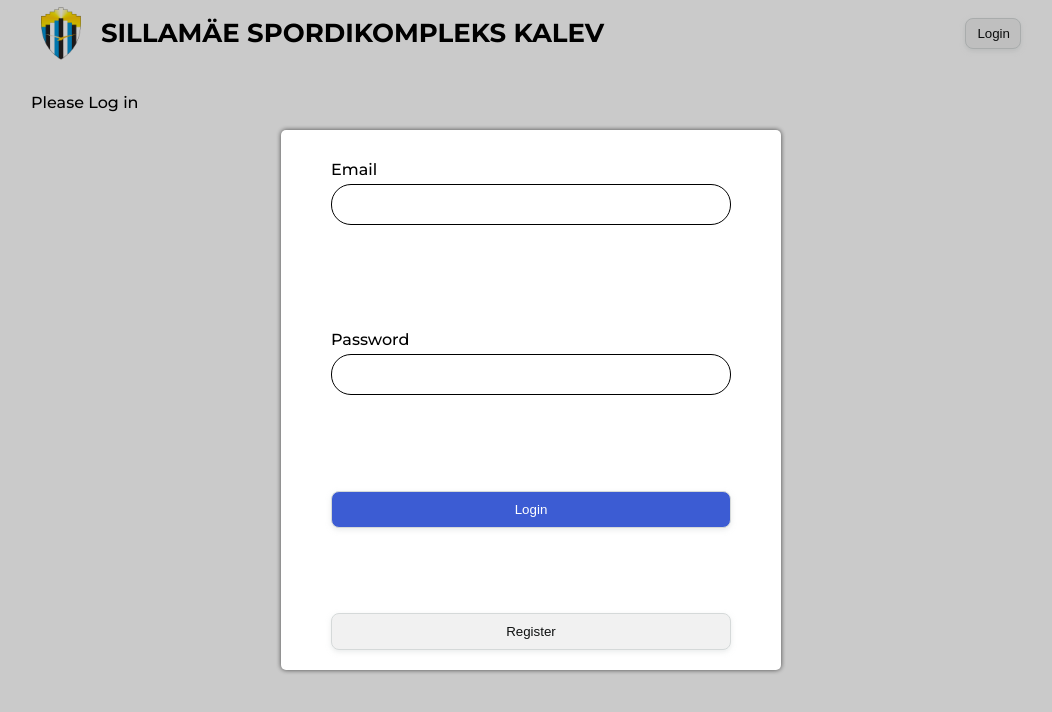
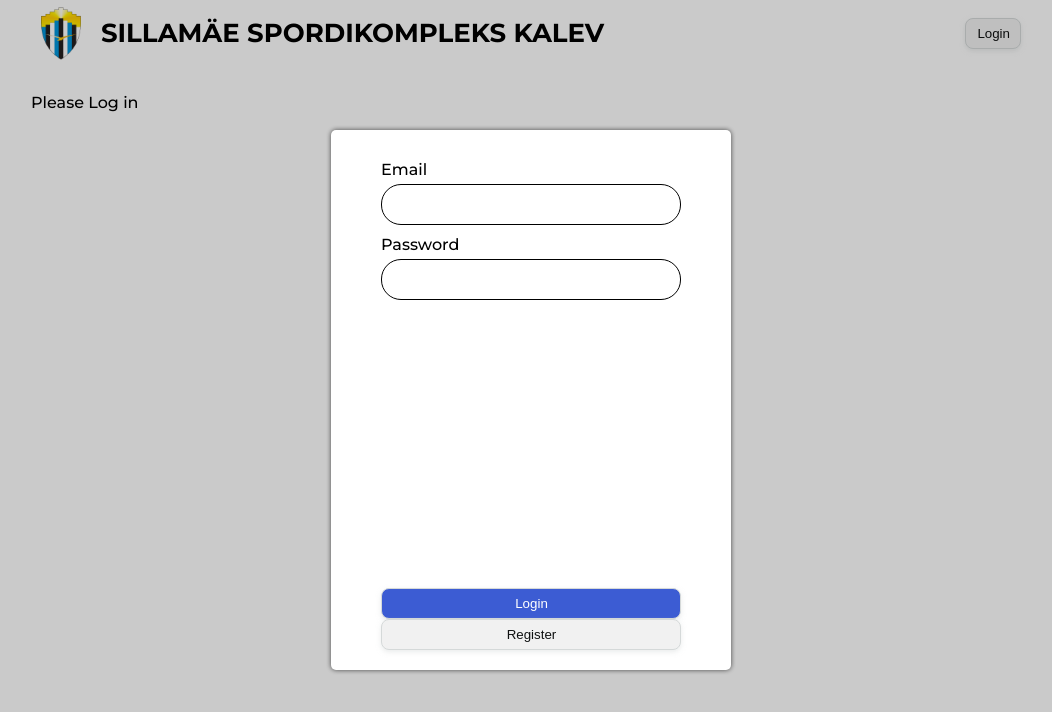
Before and after one commit to PetrTolstov/tasks.sillamaesk.ee, a React (Create React App) app: page /Workers in a window 1280 px wide. Both pictures are taken after a click on the button "Login". Shown: the top 712 px of the page, without its empty margins (109-1161 px from the left). Built offline with nearby package versions, Linux system fonts and the light colour scheme.

Commit message:
Almost done

```diff
--- a/public/index.html
+++ b/public/index.html
@@ -24,7 +24,7 @@
       work correctly both with client-side routing and a non-root public URL.
       Learn how to configure a non-root public URL by running `npm run build`.
     -->
-    <title>React App</title>
+    <title>Taskmanager</title>
   </head>
   <body>
     <noscript>You need to enable JavaScript to run this app.</noscript>
--- a/src/components/Header/Header.tsx
+++ b/src/components/Header/Header.tsx
@@ -4,12 +4,12 @@ import Button from "../Button/Button";
 import RegistrationForm from "../RegistrationForm/RegistrationForm";
 import styles from "./header.module.css";
 import LogOut from "../../firebase/services/LogOut";
-import { observer } from 'mobx-react-lite';
+import { observer } from "mobx-react-lite";
 import { useLocation } from "react-router-dom";
 
 function Header() {
     const [isShowing, setIsShowing] = useState(false);
-    const path = useLocation().pathname
+    const path = useLocation().pathname;
     return (
         <header className={styles.header}>
             <div className={styles.aboveNav}>
@@ -28,16 +28,11 @@ function Header() {
                             action={() => {
                                 LogOut();
                                 localStorage.setItem("isLoggedIn", "");
-                                window.location.reload()
+                                window.location.reload();
                             }}
                         >
                             Log Out
                         </Button>
-                        <img
-                            src={"notification.svg"}
-                            alt={"Notifications"}
-                            className={styles.notification}
-                        />
                     </div>
                 ) : (
                     <>
@@ -54,11 +49,20 @@ function Header() {
                 <nav className={styles.nav}>
                     <a
                         href={"/"}
-                        className={[styles.link, (path === '/Workers') ? '' : styles.primaryLink ].join(" ")}
+                        className={[
+                            styles.link,
+                            path === "/Workers" ? "" : styles.primaryLink,
+                        ].join(" ")}
                     >
                         Ülesanded
                     </a>
-                    <a href={"/Workers"} className={[styles.link, (path === '/Workers') ? styles.primaryLink : '' ].join(" ")}>
+                    <a
+                        href={"/Workers"}
+                        className={[
+                            styles.link,
+                            path === "/Workers" ? styles.primaryLink : "",
+                        ].join(" ")}
+                    >
                         Töötajad
                     </a>
                 </nav>
@@ -69,5 +73,12 @@ function Header() {
     );
 }
 
+export default observer(Header);
 
-export default observer(Header)
+/*
+<img
+                            src={"notification.svg"}
+                            alt={"Notifications"}
+                            className={styles.notification}
+                        />
+                        */
--- a/src/components/Layout/Layout.tsx
+++ b/src/components/Layout/Layout.tsx
@@ -6,6 +6,9 @@ import { useEffect } from 'react';
 
 
 function Layout() {
+    useEffect(() => {
+        console.log(UserStore.userData.user?.active)
+    }, [UserStore.userData.user])
 
   if(UserStore.userData.user){
     if(UserStore.userData.user?.active){
--- a/src/components/Modal/Modal.module.css
+++ b/src/components/Modal/Modal.module.css
@@ -8,7 +8,7 @@
     transform: translate(-50%, -50%);
     background-color: white;
     box-shadow: 0px 0px 5px 0px rgba(0, 0, 0, 0.66);
-    min-width: 400px;
+    min-width: 300px;
     min-height: 500px;
     width: fit-content;
     max-height: 80%;
--- a/src/components/RegistrationForm/RegistrationForm.module.css
+++ b/src/components/RegistrationForm/RegistrationForm.module.css
@@ -13,6 +13,7 @@
 }
 
 .container {
+    width: 100%;
     display: flex;
     flex-direction: column;
     justify-content: center;
--- a/src/components/RegistrationForm/RegistrationForm.tsx
+++ b/src/components/RegistrationForm/RegistrationForm.tsx
@@ -8,6 +8,7 @@ import {
 } from "firebase/auth";
 import { auth, db } from "../../firebase/firebaseInit";
 import { setDoc, doc } from "firebase/firestore/lite";
+import styles from "./RegistrationForm.module.css"
 
 type RegistrationFormProps = {
     isShowingModal: boolean;
@@ -33,6 +34,7 @@ function RegistrationForm({
     const [role, setRole] = useState("user");
 
     function register() {
+        if (firstName && lastName && email && number && personalCode) {
             createUserWithEmailAndPassword(auth, email, password)
                 .then((userCredential) => {
                     setDoc(doc(db, "users", email), {
@@ -55,6 +57,9 @@ function RegistrationForm({
                     const errorMessage = error.message;
                     console.log(errorMessage);
                 });
+        } else {
+            alert("Please write all data");
+        }
     }
 
     function login() {
@@ -74,6 +79,7 @@ function RegistrationForm({
         <Modal isShowing={isShowingModal} closeModal={closeModal}>
             {modalType === ModalTypes.Login ? (
                 <>
+                    <div>
                         <TextInput
                             placeholder={"Email"}
                             value={email}
@@ -85,15 +91,22 @@ function RegistrationForm({
                             isSecure
                             onChange={(i) => setPassword(i)}
                         />
-                    <Button action={() => login()} size={Size.Medium} filled>
+                    </div>
+                    <div className={styles.container}>
+                        <Button
+                            action={() => login()}
+                            size={Size.Large}
+                            filled
+                        >
                             Login
                         </Button>
                         <Button
                             action={() => setModalType(ModalTypes.Registration)}
-                        size={Size.Medium}
+                            size={Size.Large}
                         >
                             Register
                         </Button>
+                    </div>
                 </>
             ) : (
                 <>
--- a/src/components/TextInput/TextInput.tsx
+++ b/src/components/TextInput/TextInput.tsx
@@ -26,6 +26,7 @@ export default function TextInput({
                     onChange(e.currentTarget.value);
                 }}
                 value={value}
+                required
             />
             <span className={styles.label}></span>
             <span className={styles.focus_bg}></span>
```
Lines whose indentation alone changed are shown as unchanged.
